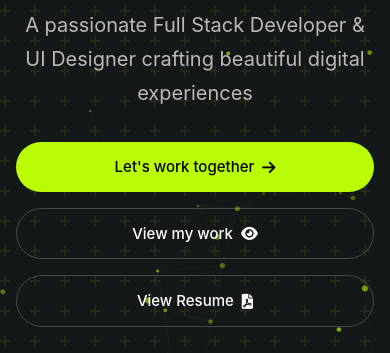
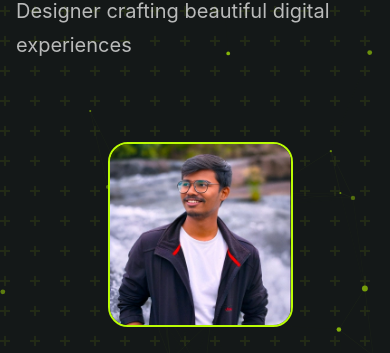
Before and after one commit to LightningMonster/yashdhadve-dev, a plain HTML site: page index.html in a window 390 px wide. Shown: the part 264-617 px from the top of the page. Drawn offline with Linux system fonts and the light colour scheme.

Commit message:
Refactor code structure for improved readability and maintainability

```diff
--- a/index.html
+++ b/index.html
@@ -30,12 +30,36 @@
     <link rel="icon" type="image/png" href="/assets/images/favicon.png">
 
     <style>
+        /* Hero Top: Text Left + Photo Right */
+        .hero-top {
+            display: grid;
+            grid-template-columns: 1fr 1fr;
+            gap: 3rem;
+            align-items: center;
+            margin-bottom: 3rem;
+        }
+
+        .hero-content {
+            text-align: left;
+        }
+
+        .hero-content h1 {
+            white-space: nowrap;
+        }
+
+        /* Hero Middle: Centered Content */
+        .hero-middle {
+            text-align: center;
+            margin-bottom: 2rem;
+        }
+
         /* Hero CTA Styles */
         .hero-cta {
             display: flex;
             gap: 1rem;
-            margin-top: 2rem;
+            margin-bottom: 3rem;
             flex-wrap: wrap;
+            justify-content: center;
         }
 
         .hero-cta .btn {
@@ -43,9 +67,64 @@
             justify-content: center;
         }
 
+        /* Hero Photo Styles */
+        .hero-photo {
+            display: flex;
+            align-items: center;
+            justify-content: center;
+        }
+
+        .hero-photo-wrapper {
+            position: relative;
+            width: 50%;
+            max-width: 400px;
+            aspect-ratio: 1;
+            border-radius: 20px;
+            overflow: hidden;
+            background: rgba(186, 252, 4, 0.1);
+            border: 2px solid var(--color-primary);
+            display: flex;
+            align-items: center;
+            justify-content: center;
+        }
+
+        .hero-photo-img {
+            width: 100%;
+            height: 100%;
+            object-fit: cover;
+        }
+
+        @media (max-width: 1024px) {
+            .hero-top {
+                grid-template-columns: 1fr;
+                gap: 2rem;
+                margin-bottom: 2rem;
+            }
+
+            .hero-photo-wrapper {
+                max-width: 300px;
+            }
+        }
+
         @media (max-width: 768px) {
+            .hero-top {
+                grid-template-columns: 1fr;
+                gap: 1.5rem;
+                margin-bottom: 1.5rem;
+            }
+
             .hero-cta {
-                justify-content: center;
+                flex-direction: column;
+                align-items: center;
+            }
+
+            .hero-cta .btn {
+                width: 100%;
+                max-width: 300px;
+            }
+
+            .hero-photo-wrapper {
+                max-width: 250px;
             }
         }
     </style>
@@ -78,11 +157,24 @@
         <!-- Hero Section -->
         <section id="home" class="hero" aria-label="Introduction">
             <div class="container">
-                <div class="hero-content">
-                    <span class="badge" role="text">👋 Welcome to my portfolio</span>
-                    <h1>Hi, I'm <span class="gradient-text">Yash Dhadve</span></h1>
-                    <p class="hero-subtitle" role="text">A passionate Full Stack Developer & UI Designer crafting beautiful digital experiences</p>
+                <!-- Top: Text Left + Photo Right -->
+                <div class="hero-top">
+                    <div class="hero-content">
+                        <span class="badge" role="text">👋 Welcome to my portfolio</span>
+                        <h1>Hi, I'm <span class="gradient-text">Yash Dhadve</span></h1>
+                        <p class="hero-subtitle" role="text">A passionate Full Stack Developer & UI Designer crafting beautiful digital experiences</p>
+                    </div>
 
+                    <!-- Hero Photo Section -->
+                    <div class="hero-photo">
+                        <div class="hero-photo-wrapper">
+                            <img src="resume/image.png" alt="Yash Dhadve" class="hero-photo-img" />
+                        </div>
+                    </div>
+                </div>
+
+                <!-- Middle: Centered Content -->
+                <div class="hero-middle">
                     <div class="hero-cta">
                         <a href="#contact" class="btn btn-primary">
                             Let's work together
```
Also changed, not shown: resume/image.png (added).
